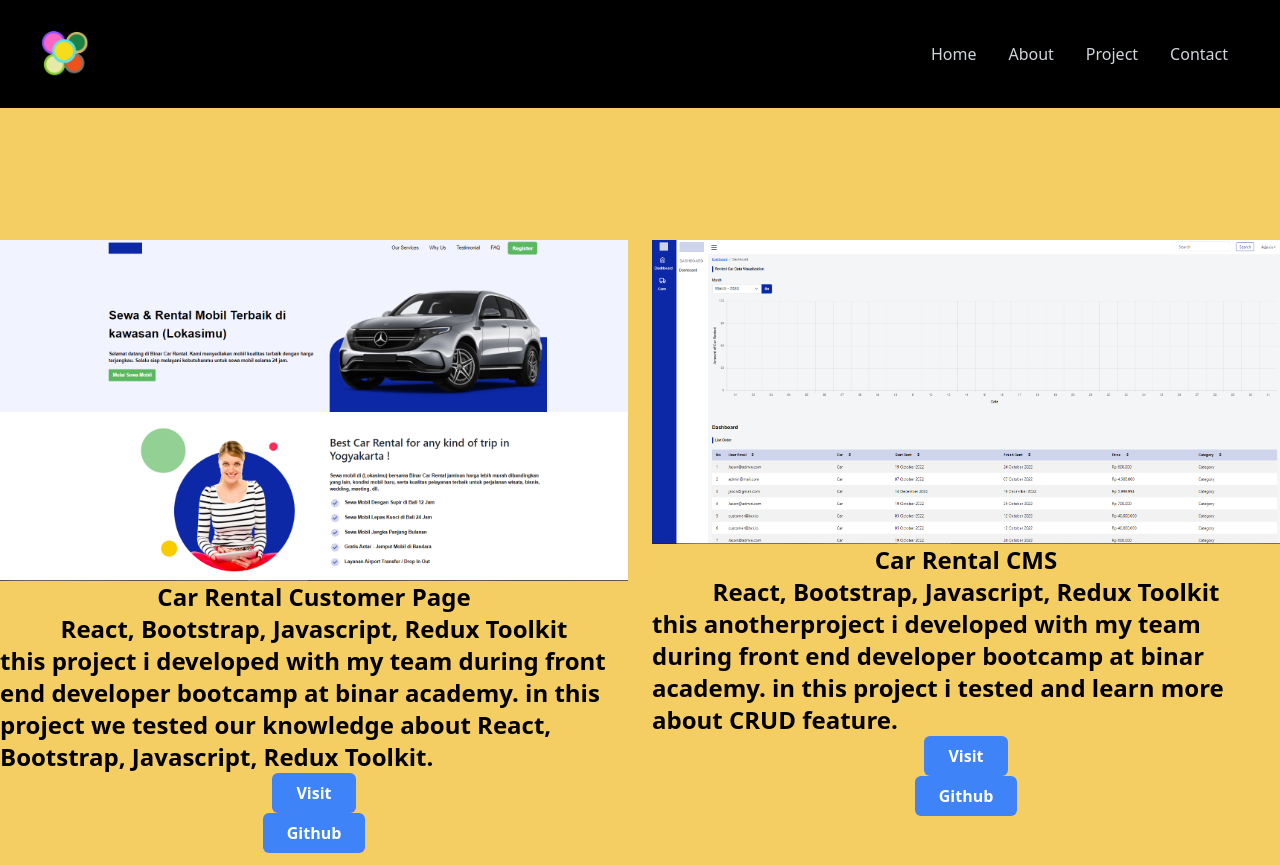
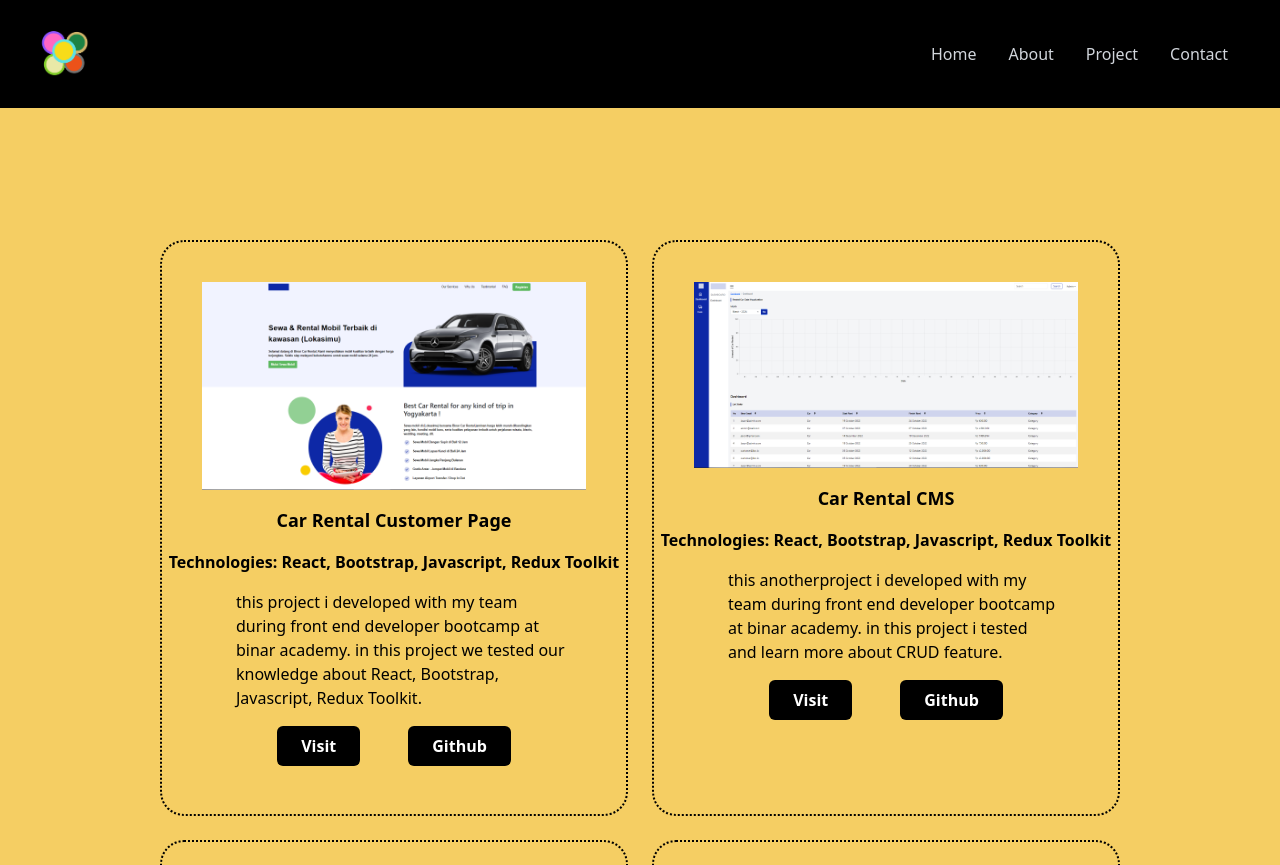
Before and after one commit to akbaradiw/porto_profile, a React (Vite) app: page /project in a window 1280 px wide. Shown: the top 865 px of the page. Built offline with nearby package versions, Linux system fonts and the light colour scheme.

Commit message:
add motion

```diff
--- a/package.json
+++ b/package.json
@@ -15,6 +15,7 @@
     "bootstrap": "^5.3.3",
     "flowbite": "^2.3.0",
     "flowbite-react": "^0.9.0",
+    "framer-motion": "^11.1.7",
     "react": "^18.2.0",
     "react-bootstrap": "^2.10.2",
     "react-dom": "^18.2.0",
--- a/src/App.jsx
+++ b/src/App.jsx
@@ -5,13 +5,17 @@ import './App.css'
 import HomePage from './pages/HomePage'
 import AboutPage from './pages/AboutPage'
 import Project from './pages/Project'
-import { BrowserRouter, Routes, Route } from 'react-router-dom'
+import { BrowserRouter, Routes, Route, useLocation } from 'react-router-dom'
+import { AnimatePresence } from "framer-motion"
+
 
 function App() {
+
 
   return (
 
 <div>
+  <AnimatePresence mode="wait">
     <BrowserRouter>
     <Routes>
       <Route path="/" element={<HomePage />} />
@@ -19,6 +23,7 @@ function App() {
       <Route path="/project" element={<Project />} />
     </Routes>
     </BrowserRouter>
+    </AnimatePresence>
     </div>
   )
 }
--- a/src/components/ImageComp/index.jsx
+++ b/src/components/ImageComp/index.jsx
@@ -3,14 +3,21 @@ import fotoku from "../../assets/fotoku.png";
 import fotoprofil from "../../assets/fotoprofil.png";
 import foto from "../../assets/foto.png";
 import "./style.css";
-import { TypeAnimation } from "react-type-animation";
-
+import { motion } from "framer-motion";
 const ImageComp = () => {
   return (
-    <div className="pe-80 mt-20" >
-        <img id="fotoku" className="p-10 rounded-md  border-black pb-6 border-5 border-double" src={foto} alt="test" />
-
-
+    <div className="pe-80 mt-20">
+      <motion.div
+          initial={{ opacity: 0, x: -50, y: -50 }}
+          animate={{ opacity: 1, x: 0, y: 0 }}
+          transition={{ duration: 2, ease: "easeInOut" }}>
+      <img
+        id="fotoku"
+        className="p-10 rounded-md  border-black pb-6 border-5 border-double"
+        src={foto}
+        alt="test"
+      />
+      </motion.div>
 
     </div>
   );
--- a/src/components/NavbarComp/index.jsx
+++ b/src/components/NavbarComp/index.jsx
@@ -10,6 +10,8 @@ const NavbarComp = () => {
   const toggleMobileMenu = () => {
     setIsMobileMenuOpen(!isMobileMenuOpen);
   };
+
+
   return (
     <div>
       <nav className="bg-black p-4 fixed w-full top-0 z-10">
@@ -26,10 +28,10 @@ const NavbarComp = () => {
               Home
             </a>
             </Link>
-            <Link to="/about">
+            <Link className="transition-all duration-300 ease-in-out" to="/about">
             <a
               href="#"
-              className="text-gray-300 hover:text-white px-3 py-2 rounded-md"
+              className="text-gray-300 hover:text-white px-3 py-2 rounded-md "
             >
               About
             </a>
--- a/src/components/Paragraph/index.jsx
+++ b/src/components/Paragraph/index.jsx
@@ -1,19 +1,24 @@
 import React from "react";
+import { motion } from "framer-motion";
 const Paragraph = () => {
   return (
     <div>
       <div className="text-2xl text-black
  px-40">
+  <motion.div
+   initial={{ opacity: 0, x: -50, y: -50 }}
+   animate={{ opacity: 1, x: 0, y: 0 }}
+   transition={{ duration: 2, ease: "easeInOut" }}>
         <p>
           My Name is Akbar Adi Wibowo, i have 4 years experience work as
           business development administrator.
-        </p>
-        <p>
           I'm join front end developer bootcamp at Binar Academy in October 2023
-          - February 2024. During in this bootcamp I learn about HTML, CSS,
+          - February 2024.
+          During in this bootcamp I learn about HTML, CSS,
           Javascript, React, Next js, Bootstarp, Tailwind, Responsive web design
           & build car rental website for final project.
         </p>
+        </motion.div>
       </div>
     </div>
   );
--- a/src/pages/HomePage/index.jsx
+++ b/src/pages/HomePage/index.jsx
@@ -3,6 +3,7 @@ import NavbarComp from "../../components/NavbarComp";
 import HeroSection from "../../components/HeroSection";
 import ImageComp from "../../components/ImageComp";
 import { IoLogoGithub } from "react-icons/io";
+
 
 
 import Cover from "../../components/Cover";
@@ -11,6 +12,7 @@ const HomePage = () => {
     <div>
       <NavbarComp />
       <div className="flex justify-evenly mt-40">
+
         <ImageComp />
         <HeroSection/>
       </div>
--- a/src/pages/Project/index.jsx
+++ b/src/pages/Project/index.jsx
@@ -1,35 +1,39 @@
 import React from "react";
 import NavbarComp from "../../components/NavbarComp";
-import { GrTechnology } from "react-icons/gr";
 import project1 from "../../assets/LandingPage.png";
 import project2 from "../../assets/Dashboard.png";
 import project3 from "../../assets/simplenote.png";
 import project4 from "../../assets/ecommerce.png";
+import { motion } from "framer-motion";
+
 const Project = () => {
-
   const myproject = [
     {
       id: 1,
       name: "Car Rental Customer Page",
       technologies: "React, Bootstrap, Javascript, Redux Toolkit",
-     description: "this project i developed with my team during front end developer bootcamp at binar academy. in this project we tested our knowledge about React, Bootstrap, Javascript, Redux Toolkit.",
+      description:
+        "this project i developed with my team during front end developer bootcamp at binar academy. in this project we tested our knowledge about React, Bootstrap, Javascript, Redux Toolkit.",
       image: project1,
       link: "https://23001028-14-kelompok-4-binar-car-rental-platinum.vercel.app/",
-     github: "https://github.com/Defriyhdr/23001028_14_Kelompok-4_Binar-Car-Rental-Platinum",
+      github:
+        "https://github.com/Defriyhdr/23001028_14_Kelompok-4_Binar-Car-Rental-Platinum",
     },
     {
       id: 2,
       name: "Car Rental CMS",
       technologies: "React, Bootstrap, Javascript, Redux Toolkit",
-     description: "this anotherproject i developed with my team during front end developer bootcamp at binar academy. in this project i tested and learn more about CRUD feature.",
+      description:
+        "this anotherproject i developed with my team during front end developer bootcamp at binar academy. in this project i tested and learn more about CRUD feature.",
       image: project2,
       link: "https://admin-23001028-14-kelompok-4-binar-car-rental-platinum.vercel.app/",
-     github: "https://github.com/akbaradiw/Admin_23001028_14_Kelompok-4_Binar-Car-Rental-Platinum",
+      github:
+        "https://github.com/akbaradiw/Admin_23001028_14_Kelompok-4_Binar-Car-Rental-Platinum",
     },
     {
       id: 3,
       name: "Simple Note App",
-     technologies: "React, Bootstrap, Javascript, Redux Toolkit",
+      technologies: "React, Tailwind, Javascript, Redux Toolkit",
       description: "i try CRUD with redux toolkit to developed this project",
       image: project3,
       link: "https://simple-note-livid.vercel.app/",
@@ -38,50 +42,83 @@ const Project = () => {
     {
       id: 4,
       name: "Mini Ecommerce",
-  technologies: "React, Bootstrap, Javascript, Redux Toolkit",
-  description: "Simple Ecommerce with Add to cart feature. i use API from https://fakestoreapi.com/",
+      technologies: "React, Tailwind, Javascript, Redux Toolkit",
+      description:
+        "Simple Ecommerce with Add to cart feature. i use API from https://fakestoreapi.com/",
       image: project4,
       link: "https://mini-ecommerce-web.vercel.app/",
       github: "https://github.com/akbaradiw/mini-ecommerce",
-}
- ]
+    },
+  ];
 
   return (
     <div>
       <NavbarComp />
-      <div className="flex justify-center mt-20">
-      <div className="pt-40 grid grid-cols-2 gap-6">
+      <div className="flex justify-center mt-20 ">
+        <div className="pt-40 w-3/4  grid grid-cols-2 gap-6">
           {myproject.map((project) => (
-          <div key={project.id}>
+            <div
+              className="border-2 border-dotted  shadow-4xl shadow-black rounded-3xl  border-black"
+              key={project.id}
+            >
               <div className="flex justify-center">
-              <img src={project.image} alt={project.name} />
+                <motion.div
+                  initial={{ opacity: 0, x: -50, y: 150 }}
+                  animate={{ opacity: 1, x: 0, y: 0 }}
+                  transition={{ duration: 2, ease: "easeInOut" }}
+                >
+                  <img
+                    className="pt-10 px-10 transition ease-in-out delay-150 hover:-translate-y-1 hover:scale-110 duration-300 "
+                    src={project.image}
+                    alt={project.name}
+                  />
+                </motion.div>
               </div>
-            <div className="flex justify-center">
-              <h1 className="text-2xl text-black font-bold">{project.name}</h1>
+              <div>
+                <motion.div
+                 initial={{ opacity: 0, x: -50, y: -50 }}
+                 animate={{ opacity: 1, x: 0, y: 0 }}
+                 transition={{ duration: 2, ease: "easeInOut" }}>
+                  <div className="flex justify-center pt-3">
+                    <h1 className="text-lg text-black font-bold">
+                      {project.name}
+                    </h1>
                   </div>
 
-            <div className="flex justify-center">
-              <p className="text-2xl text-black font-bold">{project.technologies}</p>
+                  <div className="flex justify-center pt-3">
+                    <p className="text-md text-black font-bold">
+                      Technologies: {project.technologies}
+                    </p>
                   </div>
-            <div className="flex justify-center">
-              <p className="text-2xl text-black font-bold">{project.description}</p>
+                  <div className="flex justify-center py-3">
+                    <p className=" text-black w-3/4 font-sm ps-3">
+                      {project.description}
+                    </p>
                   </div>
-            <div className="flex justify-center">
-              <a href={project.link} target="_blank" rel="noopener noreferrer">
-                <button className="bg-blue-500 hover:bg-blue-700 text-white font-bold py-2 px-4 rounded">
+                </motion.div>
+              </div>
+
+              <div className="flex justify-center gap-5 pb-5">
+                <a
+                  href={project.link}
+                  target="_blank"
+                  rel="noopener noreferrer"
+                >
+                  <button className="bg-black text-white font-bold py-2 px-4 rounded ">
                     Visit
                   </button>
                 </a>
-            </div>
-            <div className="flex justify-center">
-              <a href={project.github} target="_blank" rel="noopener noreferrer">
-                <button className="bg-blue-500 hover:bg-blue-700 text-white font-bold py-2 px-4 rounded">
+                <a
+                  href={project.github}
+                  target="_blank"
+                  rel="noopener noreferrer"
+                >
+                  <button className="bg-black text-white font-bold py-2 px-4 rounded">
                     Github
                   </button>
                 </a>
               </div>
             </div>
-
           ))}
         </div>
       </div>
```
Also changed, not shown: src/components/Cover/index.jsx (+8 -0 lines), src/components/HeroSection/index.jsx (+7 -5 lines), 1 other file (tests, documents, lock files or other folders). Lines whose indentation alone changed are shown as unchanged.
